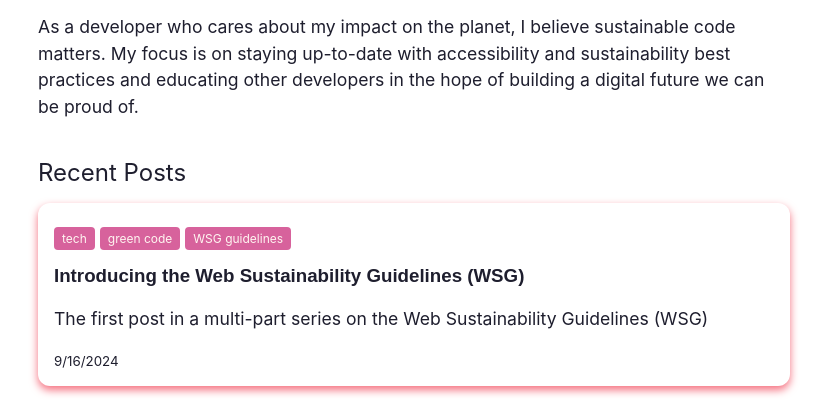
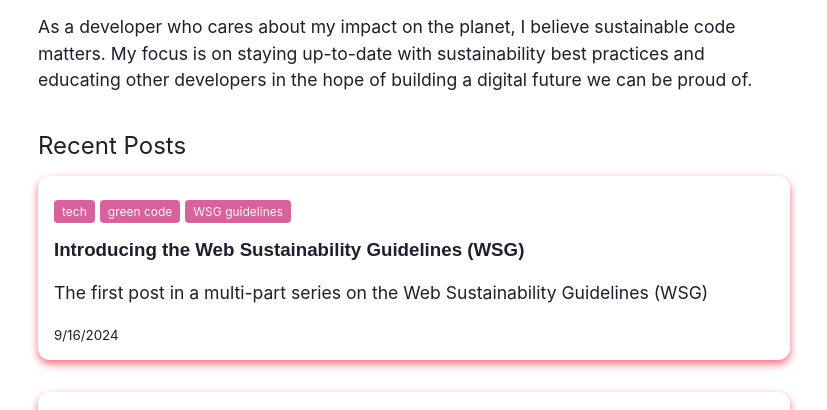
Before and after one commit to dsubject/dani-astro-portfolio-blog, an Astro site: page / in a window 1280 px wide. Shown: the part 326-736 px from the top of the page, without its empty margins (226-1053 px from the left). Built offline with nearby package versions, Linux system fonts and the light colour scheme; Astro itself is replaced by a stand-in of ours.

Commit message:
adjusting bio

```diff
--- a/src/pages/index.astro
+++ b/src/pages/index.astro
@@ -37,7 +37,7 @@ const posts = await getCollection('blog').then((posts) => {
       </picture>
     </div>
     <p>
-      As a developer who cares about my impact on the planet, I believe sustainable code matters. My focus is on staying up-to-date with accessibility and sustainability best practices and educating other developers in the hope of building a digital future we can be proud of.
+      As a developer who cares about my impact on the planet, I believe sustainable code matters. My focus is on staying up-to-date with sustainability best practices and educating other developers in the hope of building a digital future we can be proud of.
     </p>
     <h2>Recent Posts</h2>
     <ul class="recent-posts-list">
```
